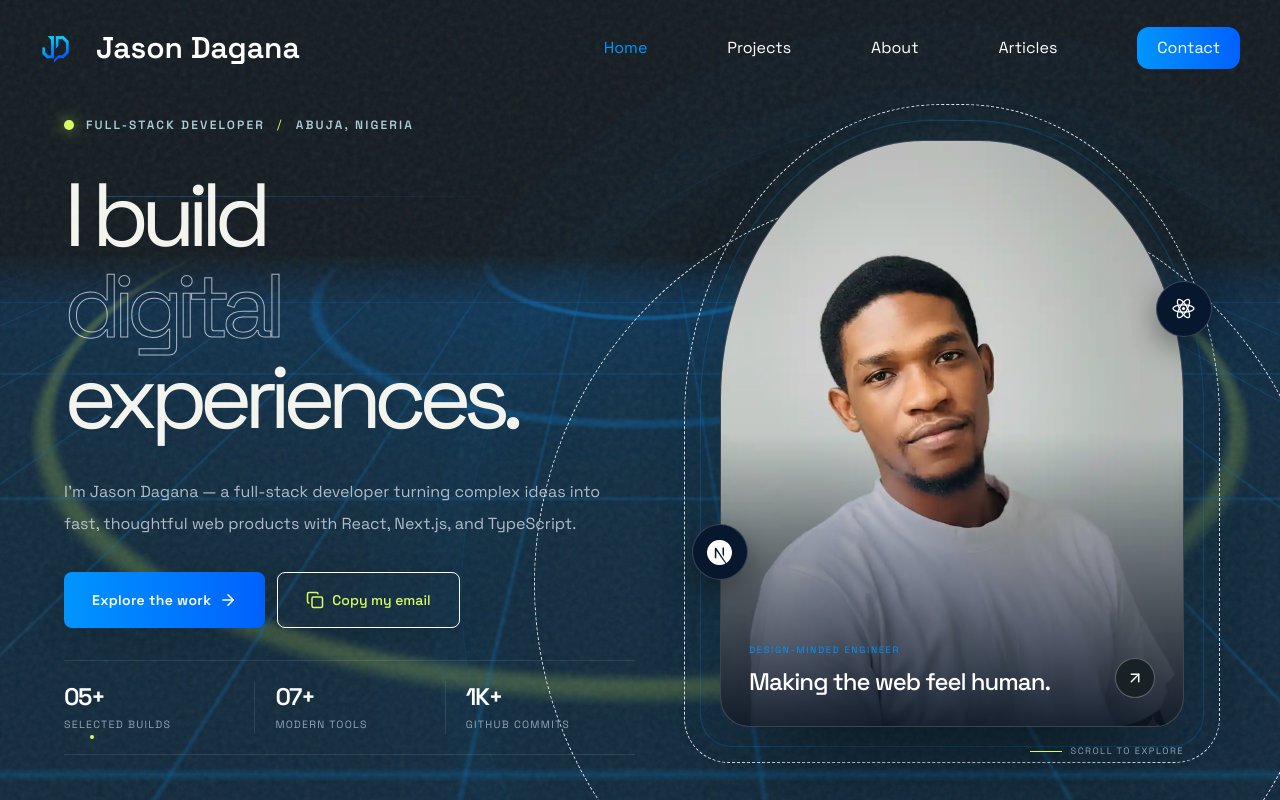
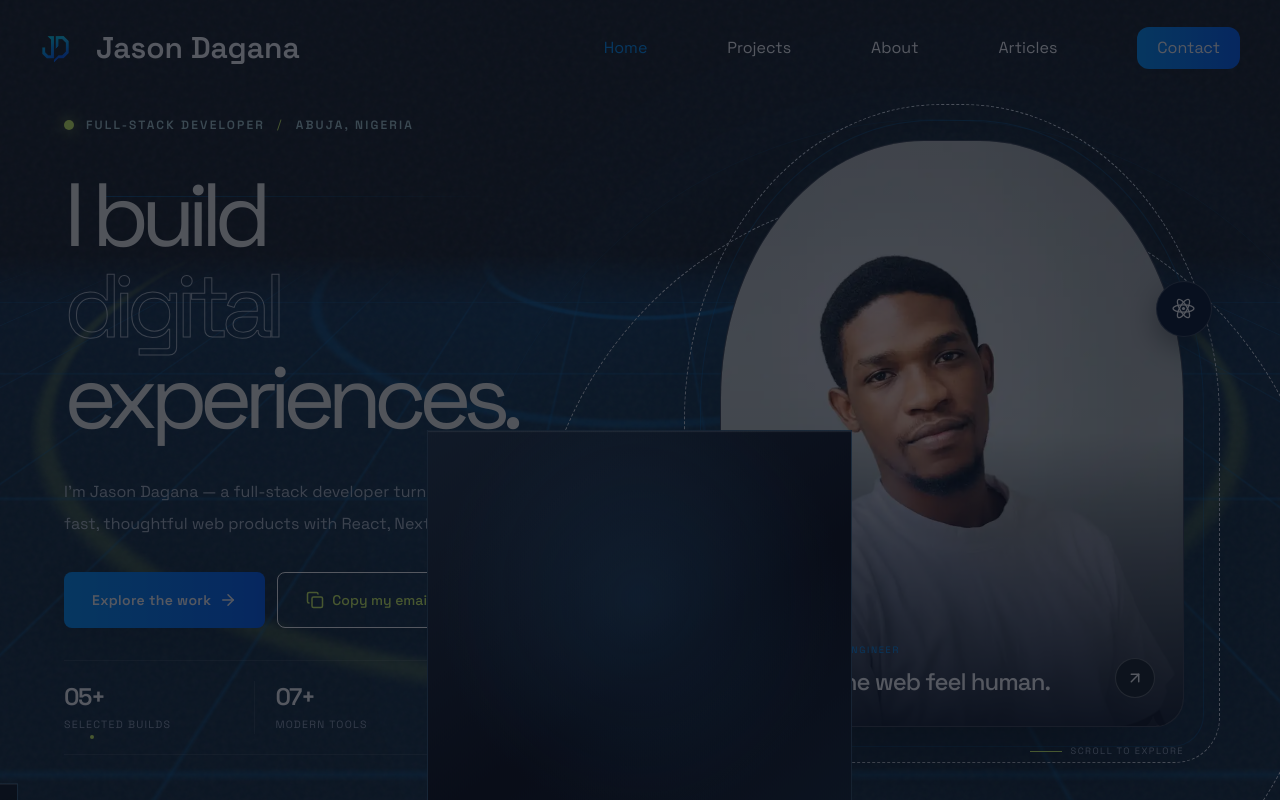
Before and after one commit to Jasin445/my-portfolio, a Next.js app: page / in a window 1280 px wide. Shown: the top 800 px of the page. Built offline with nearby package versions, Linux system fonts and the light colour scheme.

Commit message:
upgraded the cinematic curtain

```diff
--- a/src/components/CinematicCurtain.tsx
+++ b/src/components/CinematicCurtain.tsx
@@ -162,13 +162,21 @@ interface CinematicCurtainProps {
 
 const CinematicCurtain = ({ done, setDone, handleFinish }: CinematicCurtainProps) => {
   const [lifting, setLifting] = useState(false);
+  const curtainTiles = [
+  { exit: "up-left", delay: 0 },
+  { exit: "up", delay: 140 },
+  { exit: "up-right", delay: 280 },
+  { exit: "bottom-left", delay: 1800 },   // was "down-right"
+  { exit: "down", delay: 2600 },
+  { exit: "down-left", delay: 700 },
+];
 
   useEffect(() => {
     setTimeout(() => setLifting(true), 3400); // wait for logo to breathe
     setTimeout(() => {
       setDone(true)
       handleFinish?.()
-    }, 4200);
+    }, 7800);
   }, []);
 
   if (done) return null
@@ -181,8 +189,7 @@ const CinematicCurtain = ({ done, setDone, handleFinish }: CinematicCurtainProps
           inset: 0,
           zIndex: 9999,
           pointerEvents: "none",
-          display: "flex",
-          flexDirection: "column",
+          display: "block",
         }}
       >
         {/* Logo + text centered between the two curtain halves */}
@@ -191,15 +198,18 @@ const CinematicCurtain = ({ done, setDone, handleFinish }: CinematicCurtainProps
             position: "absolute",
             inset: 0,
             zIndex: 10,
+          isolation: "isolate",
             display: "flex",
             flexDirection: "column",
             alignItems: "center",
             justifyContent: "center",
             gap: "0px",
           }}
+        className={`curtain-logo-stage${lifting ? " is-opening" : ""}`}
         >
           {/* Logo */}
           <div
+            className="curtain-logo-mark"
             style={{
               animation: "logoPulse 3.4s cubic-bezier(0.4,0,0.2,1) forwards",
             }}
@@ -214,6 +224,7 @@ const CinematicCurtain = ({ done, setDone, handleFinish }: CinematicCurtainProps
 
           {/* Glowing text */}
           <p
+            className="curtain-tagline"
             style={{
               color: "#6be6ff",
               fontSize: "clamp(10px, 3vw, 26px)",
@@ -229,27 +240,18 @@ const CinematicCurtain = ({ done, setDone, handleFinish }: CinematicCurtainProps
           </p>
         </div>
 
-        {/* Top curtain */}
-        <div
-          style={{
-            flex: 1,
-            background: "#0a0e1a",
-            animation: lifting
-              ? "curtainDown 1.4s cubic-bezier(0.22, 1, 0.36, 1) forwards"
-              : "none",
-          }}
-        />
-
-        {/* Bottom curtain */}
-        <div
-          style={{
-            flex: 1,
-            background: "#0a0e1a",
-            animation: lifting
-              ? "curtainUp 1.4s cubic-bezier(0.22, 1, 0.36, 1) forwards"
-              : "none",
-          }}
-        />
+        {/* Six panels peel away in a snaking sequence. */}
+        <div className={`curtain-mosaic${lifting ? " is-opening" : ""}`} aria-hidden="true">
+          {curtainTiles.map((tile) => (
+            <div
+              key={tile.exit}
+              className={`curtain-tile${tile.exit === "down" ? " curtain-tile--final" : ""}${lifting ? " is-opening" : ""}`}
+              data-exit={tile.exit}
+              style={{ transitionDelay: `${tile.delay}ms, ${tile.delay + 1100}ms` }}
+            />
+          ))}
+        </div>
+        <div className={`curtain-star-reveal${lifting ? " is-opening" : ""}`} aria-hidden="true" />
       </div>
     </>
   );
--- a/src/styles/index.css
+++ b/src/styles/index.css
@@ -219,16 +219,149 @@ body,
   to   { opacity: 1; transform: translateY(0); }
 }
 
-/* ─── Curtain transitions ────────────────────────────────────────────────────
-   scaleY on transform — GPU composited, no change needed. */
-@keyframes curtainUp {
-  from { transform: scaleY(1); transform-origin: bottom; }
-  to   { transform: scaleY(0); transform-origin: bottom; }
+/* ─── Six-panel curtain reveal ─────────────────────────────────────────────── */
+.curtain-mosaic {
+  position: absolute;
+  z-index: 1;
+  inset: 0;
+  display: grid;
+  grid-template-columns: repeat(3, minmax(0, 1fr));
+  grid-template-rows: repeat(2, minmax(0, 1fr));
+  gap: 2px;
+  isolation: isolate;
 }
 
-@keyframes curtainDown {
-  from { transform: scaleY(1); transform-origin: top; }
-  to   { transform: scaleY(0); transform-origin: top; }
+.curtain-mosaic::before {
+  position: absolute;
+  z-index: 0;
+  inset: 0;
+  background: #0a0e1a;
+  content: "";
+  opacity: 1;
+  pointer-events: none;
+  transition: opacity 1.6s ease;
+}
+
+.curtain-mosaic.is-opening::before {
+  opacity: 0;
+  transition-delay: 2600ms;
+}
+
+.curtain-tile {
+  position: relative;
+  z-index: 1;
+  overflow: hidden;
+  border: 1px solid rgb(132 207 255 / 0.1);
+  background:
+    radial-gradient(ellipse at 50% 42%, rgb(29 70 103 / 0.24), transparent 68%),
+    linear-gradient(145deg, #111a28 0%, #090d18 58%, #0c1421 100%);
+  box-shadow:
+    inset 0 1px 0 rgb(255 255 255 / 0.07),
+    inset 0 -1px 0 rgb(89 178 235 / 0.06);
+  transform: translate(0, 0);
+  transition:
+    transform 1.6s cubic-bezier(0.76, 0, 0.24, 1),
+    opacity 500ms ease;
+  will-change: transform;
+}
+
+.curtain-tile.is-opening {
+  transform: var(--curtain-exit);
+  opacity: 0;
+}
+.curtain-tile--final.is-opening { transform: translate3d(0, 110vh, 0); }
+.curtain-tile[data-exit="up-left"] { --curtain-exit: translate(-104%, -14%); }
+.curtain-tile[data-exit="up"] { --curtain-exit: translate(0, -108%); }
+.curtain-tile[data-exit="up-right"] { --curtain-exit: translate(104%, -14%); }
+/* .curtain-tile[data-exit="down-right"] { --curtain-exit: translate(104%, 14%); } */
+.curtain-tile[data-exit="down-left"] { --curtain-exit: translate(0, 108%); }
+
+.curtain-logo-stage::before {
+  position: absolute;
+  z-index: -1;
+  inset: 50% auto auto 50%;
+  width: min(82vw, 660px);
+  height: min(64vh, 520px);
+  border-radius: 50%;
+  background: radial-gradient(
+    ellipse at center,
+    rgb(4 9 18 / 0.96) 0%,
+    rgb(4 9 18 / 0.88) 48%,
+    rgb(4 9 18 / 0.46) 68%,
+    transparent 100%
+  );
+  content: "";
+  opacity: 1;
+  pointer-events: none;
+  transition: opacity 700ms ease;
+  transform: translate(-50%, -50%);
+}
+
+.curtain-logo-stage.is-opening::before { opacity: 0; }
+
+.curtain-logo-mark img {
+  filter: drop-shadow(0 4px 24px rgb(0 0 0 / 0.72));
+}
+
+.curtain-tagline {
+  position: relative;
+  z-index: 1;
+  color: #b7f4ff !important;
+  text-shadow: 0 2px 14px rgb(0 0 0 / 0.95), 0 0 24px rgb(0 0 0 / 0.72);
+}
+.curtain-tile[data-exit="bottom-left"] { --curtain-exit: translate(0, 110vh); }
+
+@media (min-width: 641px) {
+  .curtain-tile[data-exit="bottom-left"] { --curtain-exit: translate(-104%, 104%); }
+  .curtain-tile[data-exit="down-left"] { --curtain-exit: translate(104%, 104%); }
+}
+
+@media (max-width: 640px) {
+  .curtain-mosaic {
+    grid-template-columns: repeat(2, minmax(0, 1fr));
+    grid-template-rows: repeat(3, minmax(0, 1fr));
+    gap: 1px;
+  }
+
+  .curtain-logo-mark img {
+    width: clamp(7.5rem, 34vw, 13rem);
+    height: clamp(7.5rem, 34vw, 13rem);
+  }
+
+  .curtain-tagline {
+    max-width: calc(100vw - 2rem);
+    margin-inline: 1rem;
+    font-size: clamp(0.7rem, 3.7vw, 1rem) !important;
+    letter-spacing: 0.12em !important;
+    line-height: 1.5;
+    text-align: center;
+  }
+}
+
+@keyframes curtainStarReveal {
+  0%   { opacity: 0; transform: scale(0.12) rotate(-12deg); }
+  18%  { opacity: 0.95; transform: scale(0.58) rotate(-2deg); }
+  62%  { opacity: 0.85; transform: scale(0.82) rotate(3deg); }
+  100% { opacity: 0; transform: scale(1.15) rotate(8deg); }
+}
+
+.curtain-star-reveal {
+  position: absolute;
+  z-index: 5;
+  inset: 0;
+  pointer-events: none;
+  opacity: 0;
+  background: repeating-conic-gradient(
+    from 0deg at 50% 50%,
+    rgb(107 230 255 / 0.58) 0deg 2.5deg,
+    transparent 2.5deg 13deg
+  );
+  mask-image: radial-gradient(ellipse at center, #000 0, transparent 48%);
+  -webkit-mask-image: radial-gradient(ellipse at center, #000 0, transparent 48%);
+}
+
+.curtain-star-reveal.is-opening {
+  animation: curtainStarReveal 3s cubic-bezier(0.16, 1, 0.3, 1) both;
 }
 
 /* ─── Logo pulse ─────────────────────────────────────────────────────────────
```
